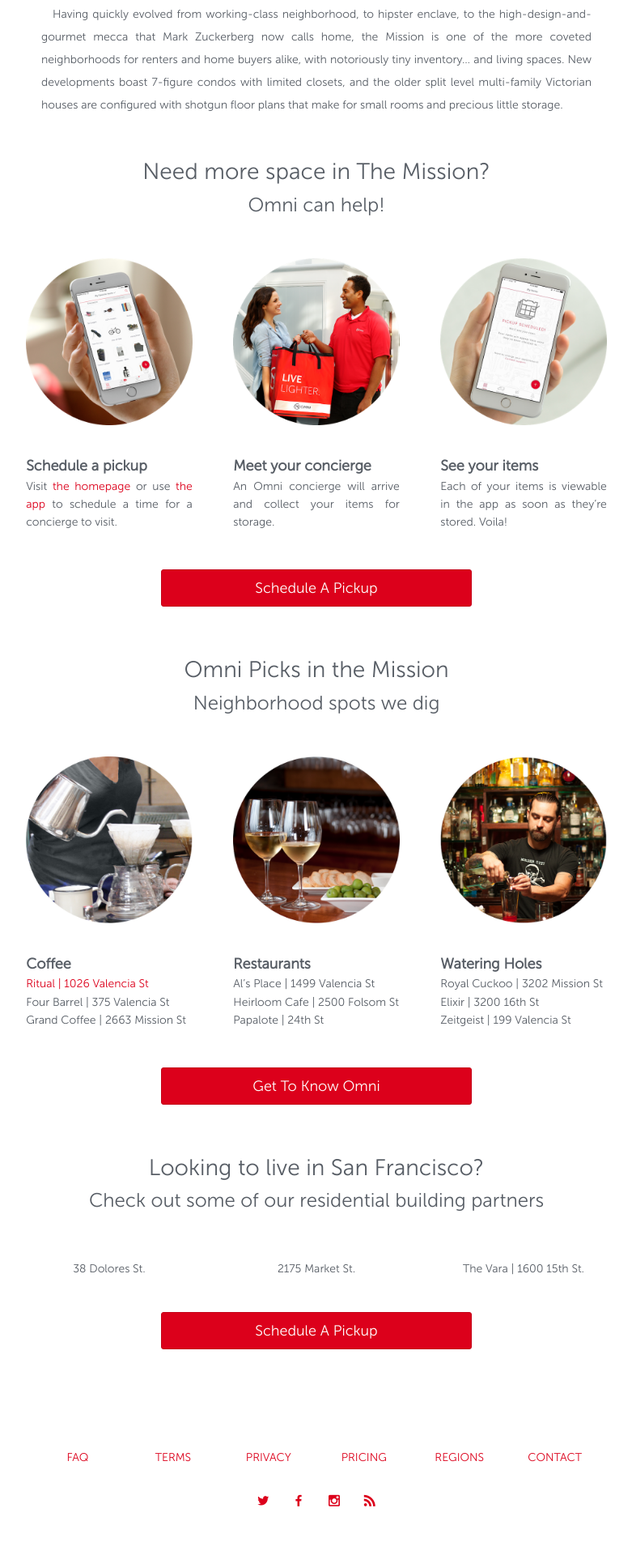
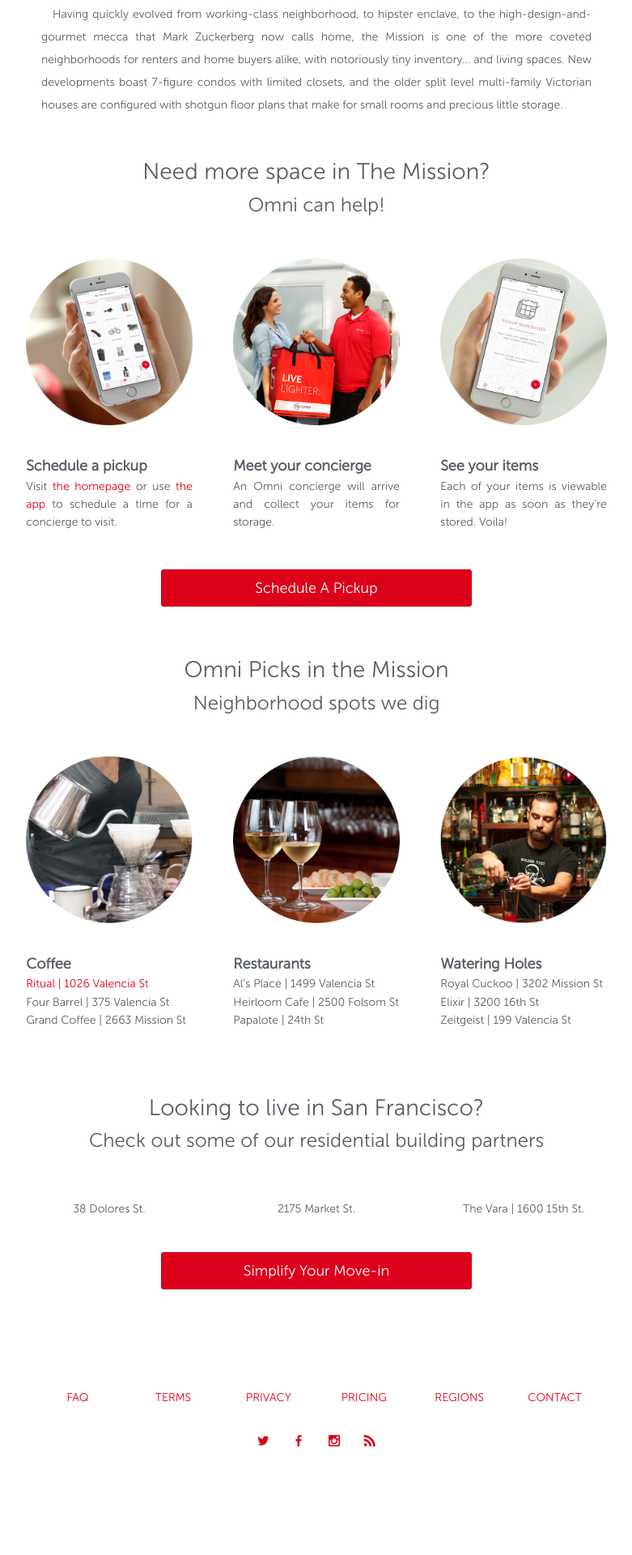
Before and after one commit to craigsmith24/omni-web-local, a Jekyll site: the page built from san-francisco/the-mission.markdown, in a window 1280 px wide. Shown: the part 511-2431 px from the top of the page at 81% size, without its empty margins (249-1030 px from the left). Built offline with Jekyll 4.4.1, drawn with Linux system fonts in a browser that asks for light colours; after the commit the page ends 2357 px from its top, so only the background shows below that.

Commit message:
layout tweaks

```diff
--- a/_data/buttons.yml
+++ b/_data/buttons.yml
@@ -1,3 +1,2 @@
 - 'Schedule A Pickup'
-- 'Get To Know Omni'
 - 'Simplify Your Move-in'
--- a/_includes/footer.html
+++ b/_includes/footer.html
@@ -4,7 +4,7 @@
 		<a class="text-uppercase" href="{{ site.homepage }}/terms">Terms</a>
 		<a class="text-uppercase" href="{{ site.homepage }}/privacy">Privacy</a>
 		<a class="text-uppercase" href="{{ site.homepage }}/pricing">Pricing</a>
-		<a class="text-uppercase" href="{{ site.url }}">Regions</a>
+		<a class="text-uppercase" href="{{ site.url }}/san-francisco">Regions</a>
 		<a class="text-uppercase" href="mailto:hello@beomni.com">Contact</a>
 	</nav>
 	<div class="social text-center">
--- a/_layouts/neighborhood.html
+++ b/_layouts/neighborhood.html
@@ -18,9 +18,6 @@
 			{% endif %}
 		{% endfor %}
 		</div>
-		<div class="row">
-			<a href="{{ site.homepage }}/faq" class="btn btn-lg btn-primary col-sm-offset-3 col-sm-6 col-xs-offset-2 col-xs-8">{{ site.data.buttons[1] }}</a>
-		</div>
 	</div>
 
 	<h2 id="section_4_header" class="text-center">{{ page.section_4_header | default: site.section_4_header }}</h2>
@@ -37,7 +34,7 @@
 			</div>
 		{% endif %}
 		<div class="row">
-			<a href="{{ site.homepage }}" class="btn btn-lg btn-primary col-sm-offset-3 col-sm-6 col-xs-offset-2 col-xs-8">{{ site.data.buttons[0] }}</a>
+			<a href="{{ site.homepage }}" class="btn btn-lg btn-primary col-sm-offset-3 col-sm-6 col-xs-offset-2 col-xs-8">{{ site.data.buttons[1] }}</a>
 		</div>
 	</div>
 
--- a/css/site.scss
+++ b/css/site.scss
@@ -67,6 +67,12 @@
 			position: relative;
 			line-height: 1.6;
 		}
+		h4, h5 {
+		    white-space: nowrap;
+		    text-decoration: none;
+		    text-overflow: ellipsis;
+		    overflow: hidden;
+		}
 	}
 	.row, .step h4 {
 		margin-top: 2em;
```
